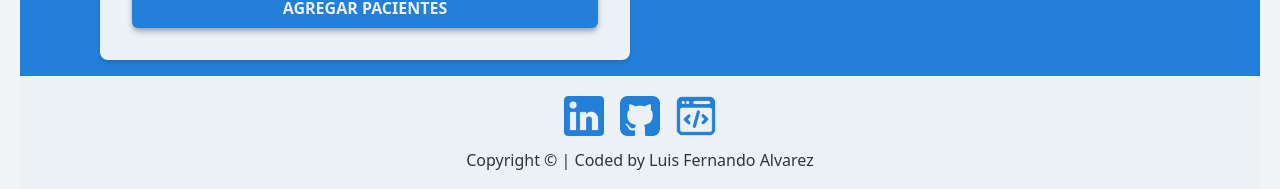
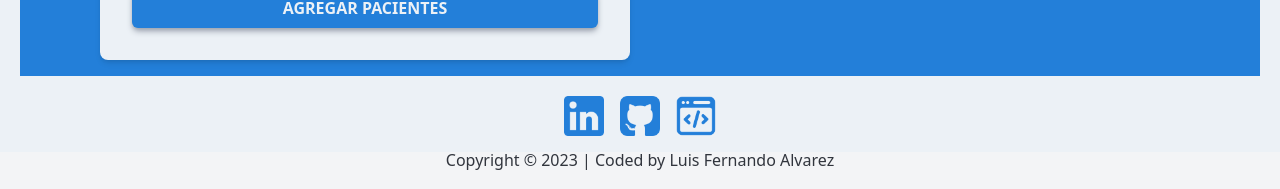
Before and after one commit to fernando8alvarez/gestion_pacientes, a React (Vite) app: page / in a window 1280 px wide. Shown: the part 648-837 px from the top of the page. Built offline with nearby package versions, Linux system fonts and the light colour scheme.

Commit message:
version 3.1

```diff
--- a/src/App.jsx
+++ b/src/App.jsx
@@ -39,7 +39,7 @@ export default function App() {
   };
 
   return (
-    <div className="h-screen px-5">
+    <div className="h-screen px-5 bg-[#ECF1F6]">
       <Header />
       <div className="h-auto lg:h-auto min-[1370px]:h-[85%] flex flex-col lg:flex-row gap-5 w-full bg-[#237fd9] py-5 md:px-16 min-[700px]:px-20 lg:px-20 lg:py-4 rounded-t-2xl">
         <Form
--- a/src/Components/Footer.jsx
+++ b/src/Components/Footer.jsx
@@ -4,21 +4,23 @@ import codigo from "../imgs/logo-codigo.png";
 
 export default function () {
 
+    const año = new Date().getFullYear().toString();
+
     return (
         <>
-            <div className="bg-[#ECF1F6] flex flex-col py-5 gap-3">
+            <div className="bg-transparent flex flex-col py-5 gap-3">
                 <div className="flex justify-center gap-4">
                     <a href="https://www.linkedin.com/in/luis-fernando-alvarez-leccia-3a5b7b151/" target="_blank" title="Click para acceder a mi Linkedin" >
-                        <img src={linkedin} alt="Img not found" width="40px" className="cursor-pointer" />
+                        <img src={linkedin} alt="Img not found" className="cursor-pointer w-[30px] sm:w-[35px] lg:w-[40px]" />
                     </a>
                     <a href="https://github.com/fernando8alvarez" target="_blank" title="Click para acceder a mi Github">
-                        <img src={github} alt="Img not found" width="40px" className="cursor-pointer" />
+                        <img src={github} alt="Img not found" className="cursor-pointer w-[30px] sm:w-[35px] lg:w-[40px]" />
                     </a>
-                    <a href="#top" title="Click para aceder al Repositorio">
-                        <img src={codigo} alt="Img not found" width="40px" className="cursor-pointer" />
+                    <a href="https://github.com/fernando8alvarez/gestion_pacientes" target="_blank" title="Click para aceder al Repositorio">
+                        <img src={codigo} alt="Img not found" className="cursor-pointer w-[30px] sm:w-[35px] lg:w-[40px]" />
                     </a>
                 </div>
-                <div className="w-full text-center text-[#31353D]">Copyright © | Coded by Luis Fernando Alvarez</div>
+                <div className="w-full text-center text-[#31353D] text-xs sm:text-sm lg:text-base">Copyright © {año} | Coded by Luis Fernando Alvarez</div>
             </div>
         </>
     )
--- a/src/Components/Form.jsx
+++ b/src/Components/Form.jsx
@@ -211,12 +211,8 @@ export default function Form({
       error.edad = "¡Edad no permitida!";
     }
 
-    console.log(input.telefono);
-
     return error;
   }
-  console.log(paciente);
-  console.log(errorInput);
 
   return (
     <>
```
